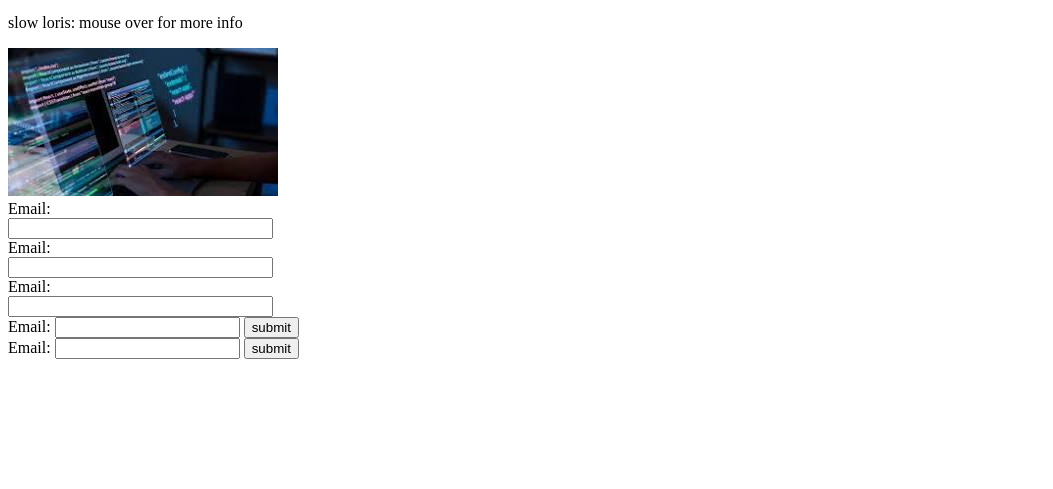
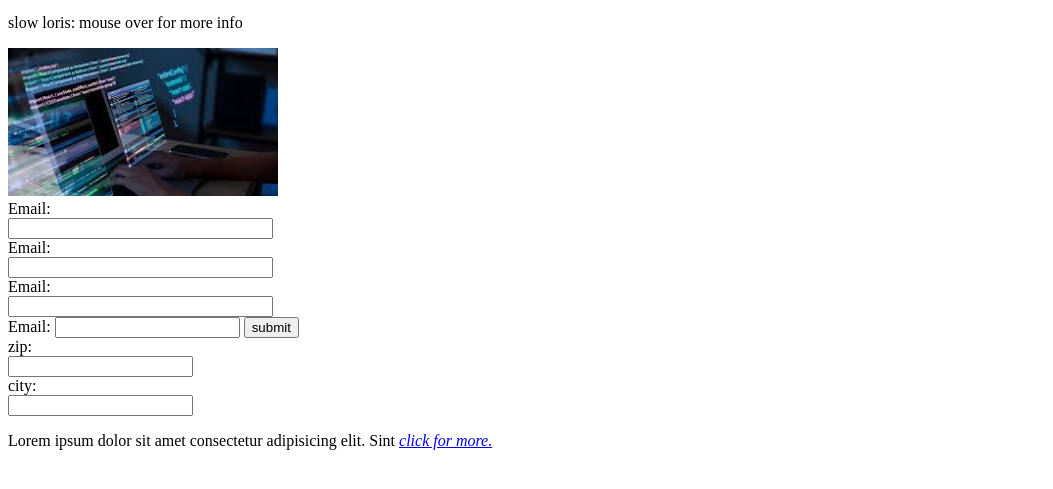
Before and after one commit to ChMueedZafar/J.S-Assignment-6-on-events-and-formating, a plain HTML site: page index.html in a window 1280 px wide. Shown: the part 299-788 px from the top of the page, without its empty margins (0-1053 px from the left). Drawn offline with Linux system fonts and the light colour scheme.

Commit message:
J.S ch no 50,51

```diff
--- a/index.html
+++ b/index.html
@@ -47,22 +47,31 @@ Email: <br>
 
 <!-- chapter no  49 reading field value  -->
 
-<form>
+<!-- <form>
     Email:
     <input type="text" id="email">
     <input type="submit" value="submit">
-</form>
+</form> -->
 
 
-<form onsubmit="checkAdress('email')">
+ <form onsubmit="checkAdress('email')">
 Email:
 <input type="text" id="email">
 <input type="submit" value="submit">
 </form>
 
+<!-- chapter on 50 seeting field values -->
+<form>
+zip: <br>
+<input type="text" id="zip" onBlur="fillcity();"> <br>
+city: <br>
+<input type="text"  id="city">
+</form>
 
-
-
+<!-- ch no 51 Reading and setting paragraph -->
+<p id="slowloris">
+    Lorem ipsum dolor sit amet consectetur adipisicing elit. Sint
+    <a href="javascript:void(0);" onclick="expandloris();"><em>click for more.</em></a>
 
 <script>
     //  45 Events links:
@@ -85,6 +94,40 @@ function checkAdress(fieldId){
         alert ("Email address required.");
     }
 }
+
+// 50 seeting field value
+
+function fillcity(){
+    var cityName;
+    var zipEntered = document.getElementById("zip").value;
+    switch (zipEntered){
+        case "37250":
+            cityName ="jaranwala";
+            break;
+            case "38000":
+                cityName = "faislabad";
+                break;
+                case "41000":
+                    cityName = "okra";
+    }
+    document.getElementById("city").value = cityName;
+}
+
+// 51 reading andsetting paragraph
+
+function expandloris(){
+    var expandedparagraph = "Slow lorises are a group of several species of trepsirrhine primates whichmake up the genus Nycticebus. They have a round head, narrow snout, large eyes, and a variety ofdistinctive coloration patterns that are species-dependent. The hands and feet of slow lorises have severaladaptations that give them a pincer-like grip and enable them to grasp branches for long periods of time.Slow lorises have a toxic bite, a rare trait among mammals";
+    document.getElementById("slowloris").innerHTML = expandedparagraph;
+
+    }
+    function placeAList(){
+        var listToPlace = "<ol><li> Slow lorise</li><li>kFast loris </li>  <li> Just-right loris </li></ol>";
+        document.getElementById("lorisLisrt").innerHTML =listToPlace;
+    }
+
+function peekAtContent(){
+    var whatThere = document.getElementById("content").innerHTML;
+}
 </script>
 
 </body>
```
